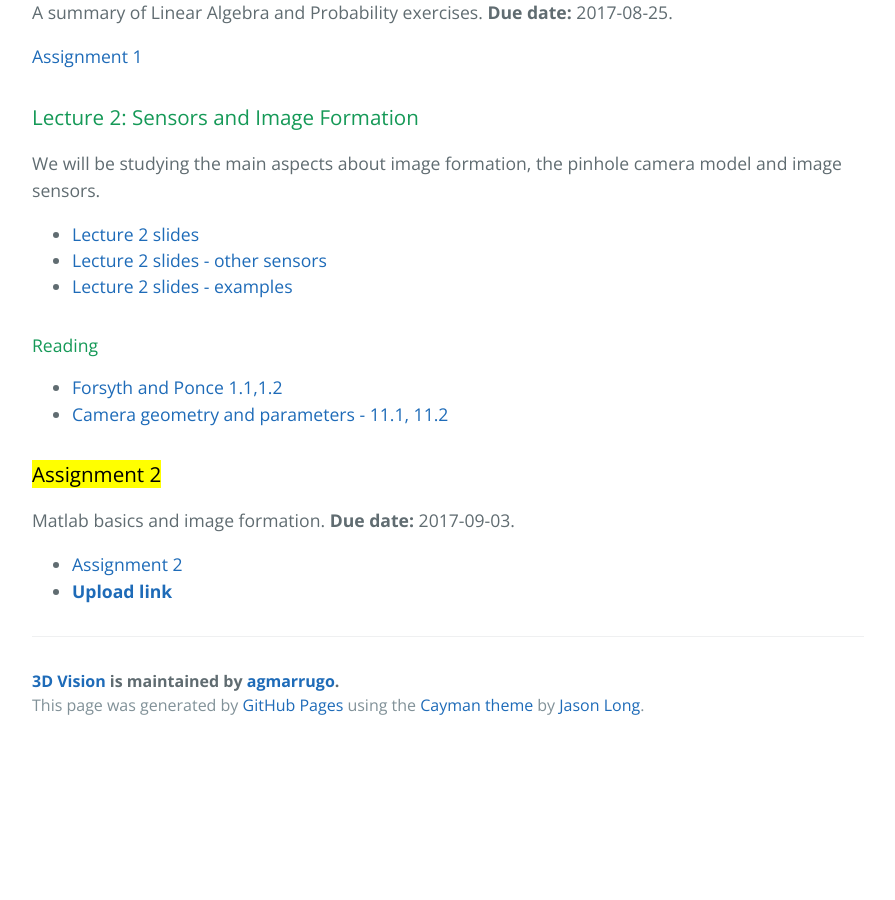
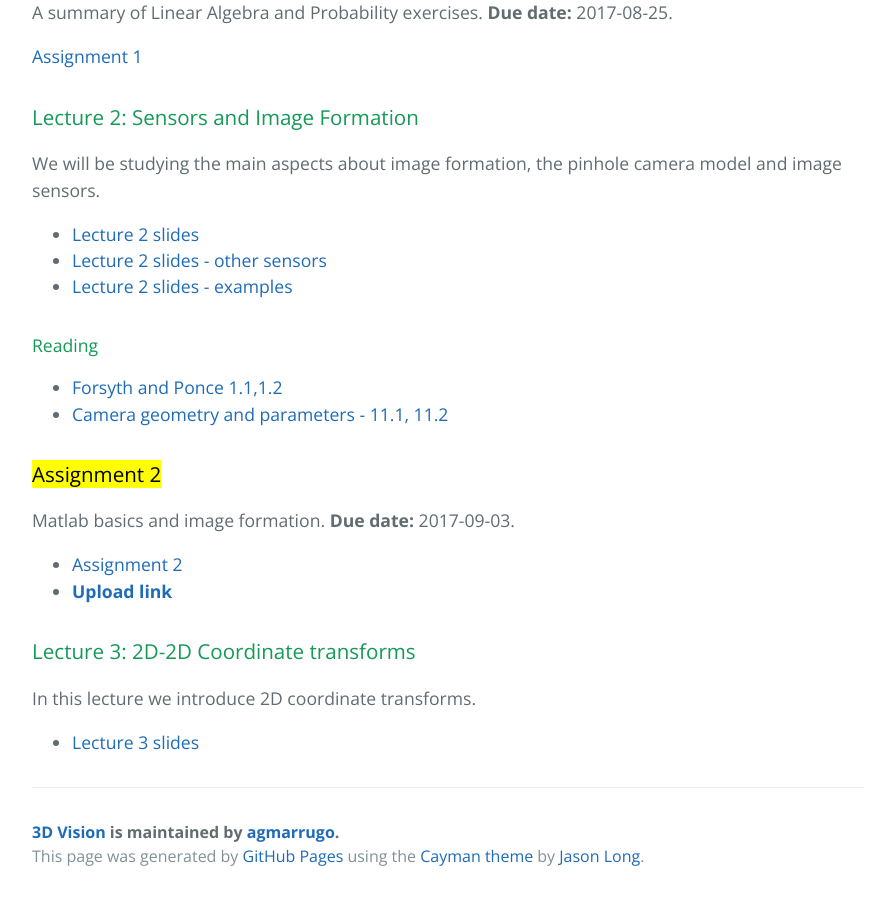
Before and after one commit to opi-lab/optical-metrology-2021, a Jekyll site: the page built from index.md, in a window 1280 px wide and 900 px high, scrolled down 1909 px. Shown: the whole window, without its empty margins (192-1087 px from the left). Built offline with Jekyll 4.4.1, drawn with Linux system fonts in a browser that asks for light colours; before the commit the page ends 2658 px from its top, so only the background shows below that.

Commit message:
Lecture 3.

```diff
--- a/index.md
+++ b/index.md
@@ -85,6 +85,13 @@
 
 - [Assignment 2]({{site.url}}pdfs/a2.pdf)
 - [**Upload link**](https://www.dropbox.com/request/7eDSQ1WB45O8NQrBEjb0)
+
+
+### Lecture 3: 2D-2D Coordinate transforms
+
+In this lecture we introduce 2D coordinate transforms.
+
+- [Lecture 3 slides](https://www.dropbox.com/s/2vq3c0jemu94585/lec03-2Dto2DcoordinateTransforms.pdf?dl=0)
 
 <!--### Assignment 1
 
```
